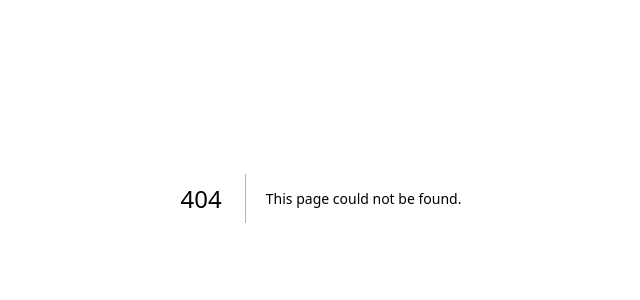
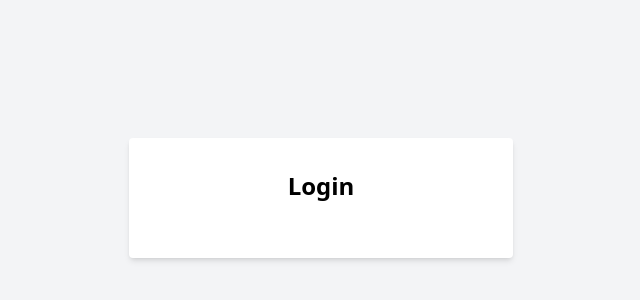
Before and after one commit to sirawtadesse/siraw-website, a Next.js app: page /login in a window 1280 px wide. Before the commit this address had no page. Shown: the part 202-502 px from the top of the page, without its empty margins (319-959 px from the left). Built offline with nearby package versions, Linux system fonts and the light colour scheme.

Commit message:
Create login.js

```diff
--- /dev/null
+++ b/pages/login.js
@@ -0,0 +1,37 @@
+import { useState } from 'react';
+import axios from 'axios';
+import { useRouter } from 'next/router';
+
+export default function LoginPage() {
+    const [email, setEmail] = useState('');
+    const [password, setPassword] = useState('');
+    const router = useRouter();
+
+    const handleLogin = async (e) => {
+        e.preventDefault();
+        try {
+            const response = await axios.post('http://localhost/asset-management-api/login.php', { email, password });
+            if (response.data.success) {
+                localStorage.setItem('employee', JSON.stringify(response.data.employee));
+                if (response.data.employee.role === 'admin') {
+                    router.push('/admin/dashboard');
+                } else {
+                    router.push('/employee/dashboard');
+                }
+            } else {
+                alert(response.data.message);
+            }
+        } catch (error) {
+            console.error('Login failed:', error);
+        }
+    };
+
+    return (
+        <div className="flex items-center justify-center min-h-screen bg-gray-100">
+            <form onSubmit={handleLogin} className="p-8 bg-white rounded shadow-md w-96">
+                <h2 className="text-2xl font-bold mb-6 text-center">Login</h2>
+                {/* Email and Password Inputs */}
+            </form>
+        </div>
+    );
+}
```
